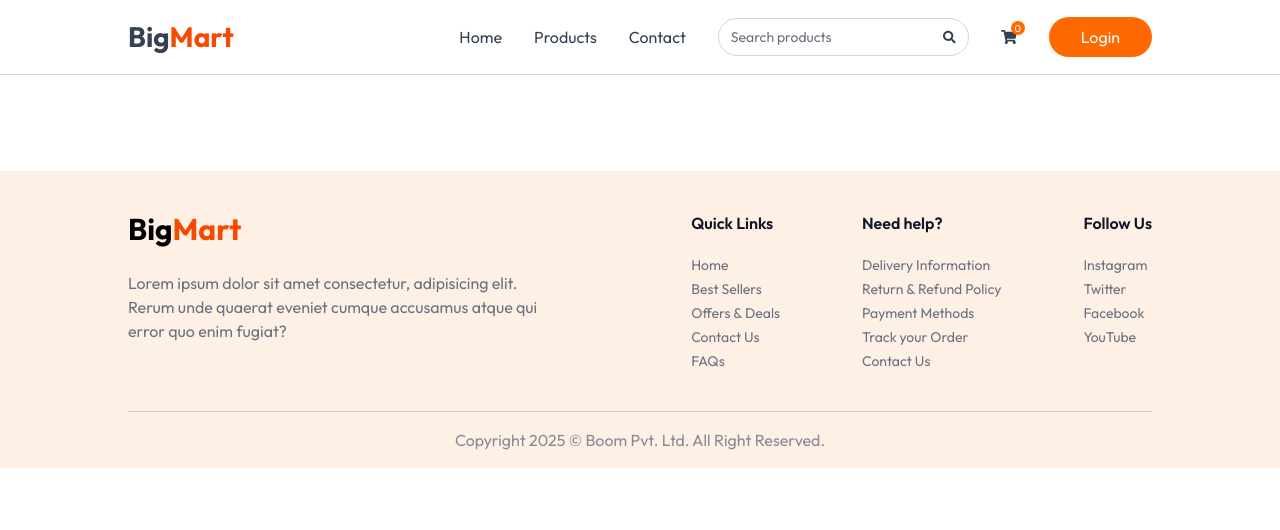
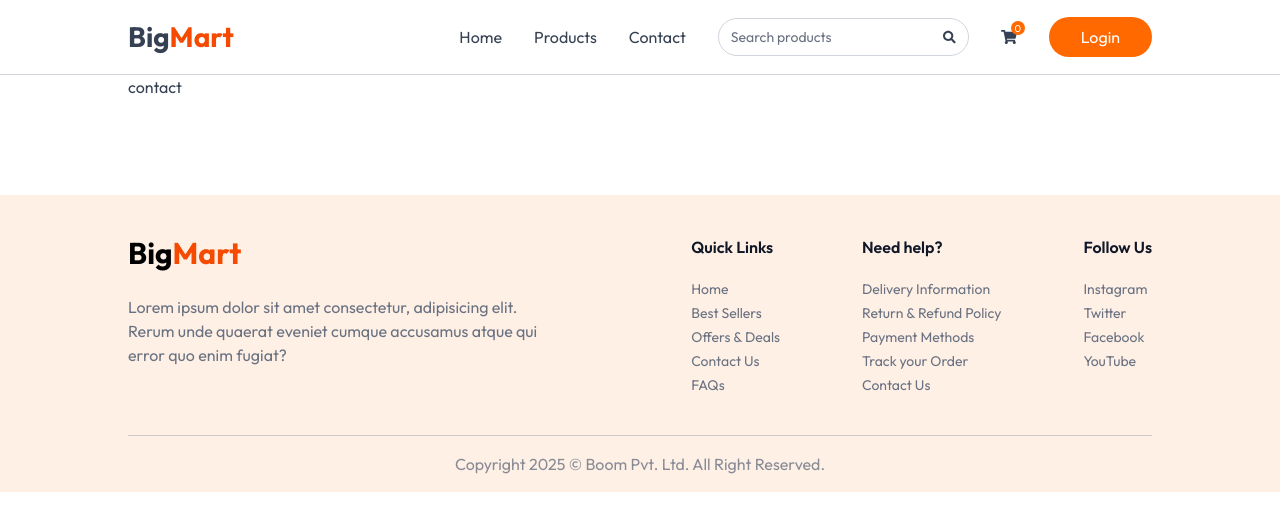
Before and after one commit to mukeshchau407/Grocery-Market, a React (Vite) app in the folder Frontend/: page /contact in a window 1280 px wide. Shown: the top 530 px of the page. Built offline with nearby package versions, Linux system fonts and the light colour scheme.

Commit message:
initial commit

```diff
--- a/Frontend/src/App.jsx
+++ b/Frontend/src/App.jsx
@@ -16,6 +16,7 @@
 import AddProduct from "./sellerPages/AddProduct.jsx";
 import ProductList from "./sellerPages/ProductList.jsx";
 import Orders from "./sellerPages/Orders.jsx";
+import Contact from "./pages/Contact.jsx";
 const App = () => {
   const isSellerPath = useLocation().pathname.includes("seller");
   const { showUserLogin, isSeller } = useAppContext();
@@ -32,6 +33,7 @@
           <Route path="/products" element={<AllProducts />} />
           <Route path="/products/:category" element={<ProductCategory />} />
           <Route path="/products/:category/:_id" element={<ProductDetails />} />
+          <Route path="/contact" element={<Contact />} />
           <Route path="/cart" element={<Cart />} />
           <Route path="/add-address" element={<AddAddress />} />
           <Route path="/my-orders" element={<MyOrders />} />
--- /dev/null
+++ b/Frontend/src/pages/Contact.jsx
@@ -0,0 +1,7 @@
+import React from "react";
+
+const Contact = () => {
+  return <div>contact</div>;
+};
+
+export default Contact;
```
